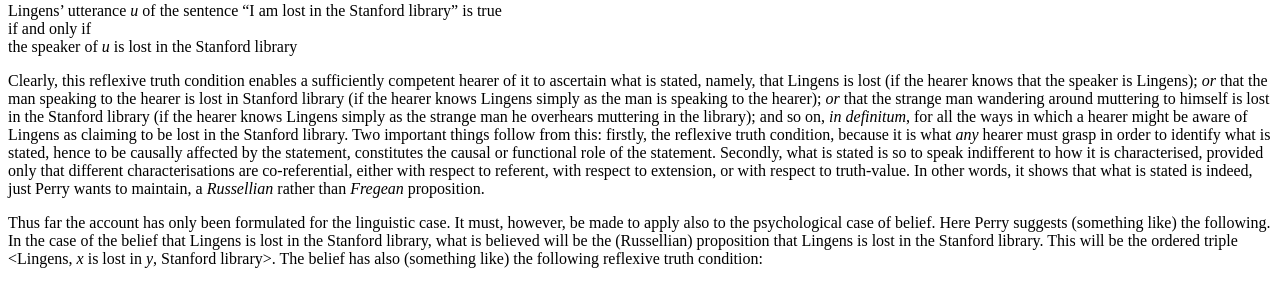
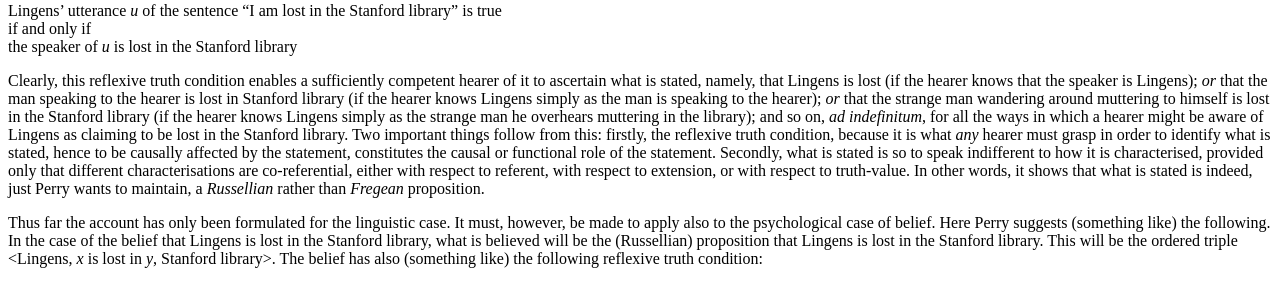
Before and after one commit to klepas/bruins-site, a Jekyll site: the page built from papers/_posts/2016-02-25-the-problem-of-essential-anaphora.md, in a window 1280 px wide and 900 px high, scrolled down 11671 px. Shown: the part 152-436 px from the top of the window. Built offline with Jekyll 4.4.1, drawn with Linux system fonts in a browser that asks for light colours; nearby versions of some CDN libraries; some web fonts are replaced.

Commit message:
correction of in definitum!!

```diff
--- a/papers/_posts/2016-02-25-the-problem-of-essential-anaphora.md
+++ b/papers/_posts/2016-02-25-the-problem-of-essential-anaphora.md
@@ -300,7 +300,7 @@ And most succinctly put:[^21]
 
 <p class="logic">Lingens’ utterance <em>u</em> of the sentence “I am lost in the Stanford library” is true<br>if and only if<br>the speaker of <em>u</em> is lost in the Stanford library</p>
 
-Clearly, this reflexive truth condition enables a sufficiently competent hearer of it to ascertain what is stated, namely, that Lingens is lost (if the hearer knows that the speaker is Lingens); _or_ that the man speaking to the hearer is lost in Stanford library (if the hearer knows Lingens simply as the man is speaking to the hearer); _or_ that the strange man wandering around muttering to himself is lost in the Stanford library (if the hearer knows Lingens simply as the strange man he overhears muttering in the library); and so on, _in definitum_, for all the ways in which a hearer might be aware of Lingens as claiming to be lost in the Stanford library. Two important things follow from this: firstly, the reflexive truth condition, because it is what _any_ hearer must grasp in order to identify what is stated, hence to be causally affected by the statement, constitutes the causal or functional role of the statement. Secondly, what is stated is so to speak indifferent to how it is characterised, provided only that different characterisations are co-referential, either with respect to referent, with respect to extension, or with respect to truth-value. In other words, it shows that what is stated is indeed, just Perry wants to maintain, a _Russellian_ rather than _Fregean_ proposition.
+Clearly, this reflexive truth condition enables a sufficiently competent hearer of it to ascertain what is stated, namely, that Lingens is lost (if the hearer knows that the speaker is Lingens); _or_ that the man speaking to the hearer is lost in Stanford library (if the hearer knows Lingens simply as the man is speaking to the hearer); _or_ that the strange man wandering around muttering to himself is lost in the Stanford library (if the hearer knows Lingens simply as the strange man he overhears muttering in the library); and so on, _ad indefinitum_, for all the ways in which a hearer might be aware of Lingens as claiming to be lost in the Stanford library. Two important things follow from this: firstly, the reflexive truth condition, because it is what _any_ hearer must grasp in order to identify what is stated, hence to be causally affected by the statement, constitutes the causal or functional role of the statement. Secondly, what is stated is so to speak indifferent to how it is characterised, provided only that different characterisations are co-referential, either with respect to referent, with respect to extension, or with respect to truth-value. In other words, it shows that what is stated is indeed, just Perry wants to maintain, a _Russellian_ rather than _Fregean_ proposition.
 
 Thus far the account has only been formulated for the linguistic case. It must, however, be made to apply also to the psychological case of belief. Here Perry suggests (something like) the following. In the case of the belief that Lingens is lost in the Stanford library, what is believed will be the (Russellian) proposition that Lingens is lost in the Stanford library. This will be the ordered triple &lt;Lingens, _x_ is lost in _y_, Stanford library&gt;. The belief has also (something like) the following reflexive truth condition:
 
```
Also changed, not shown: 1 other file.
